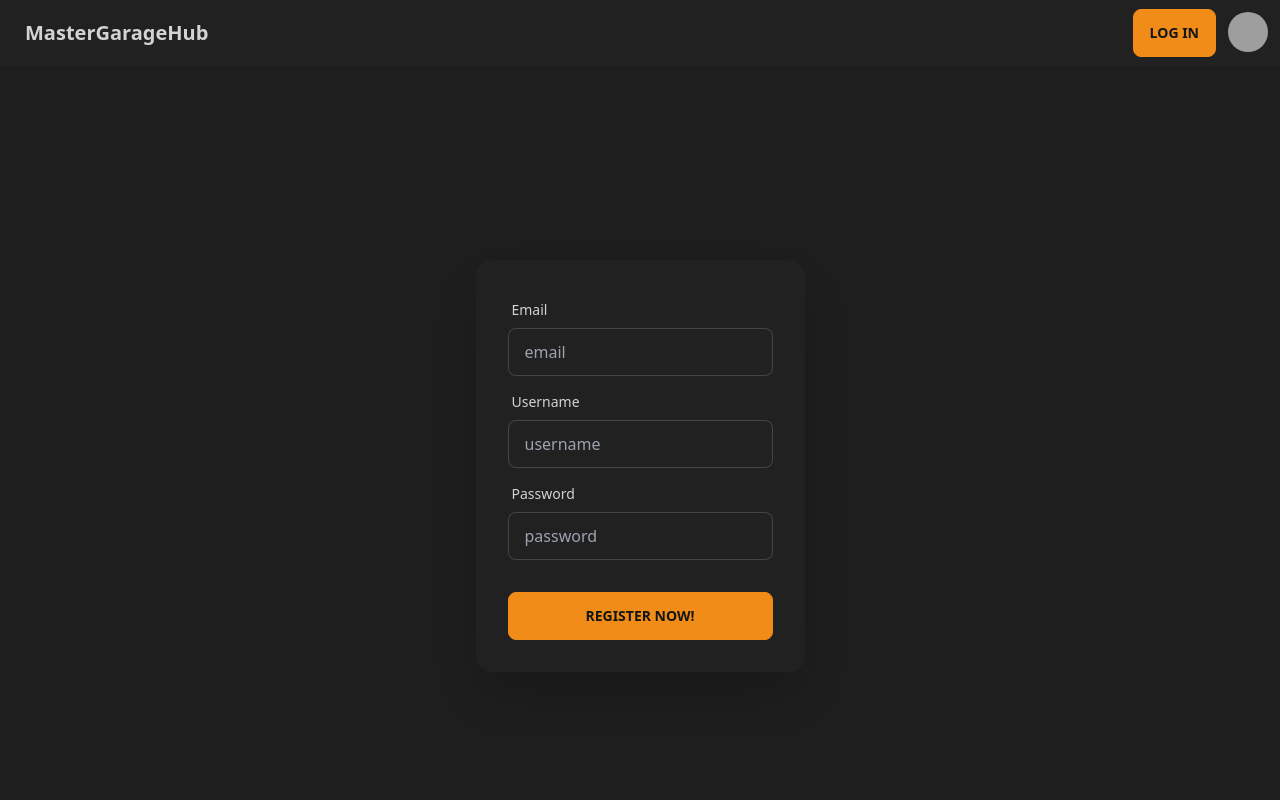
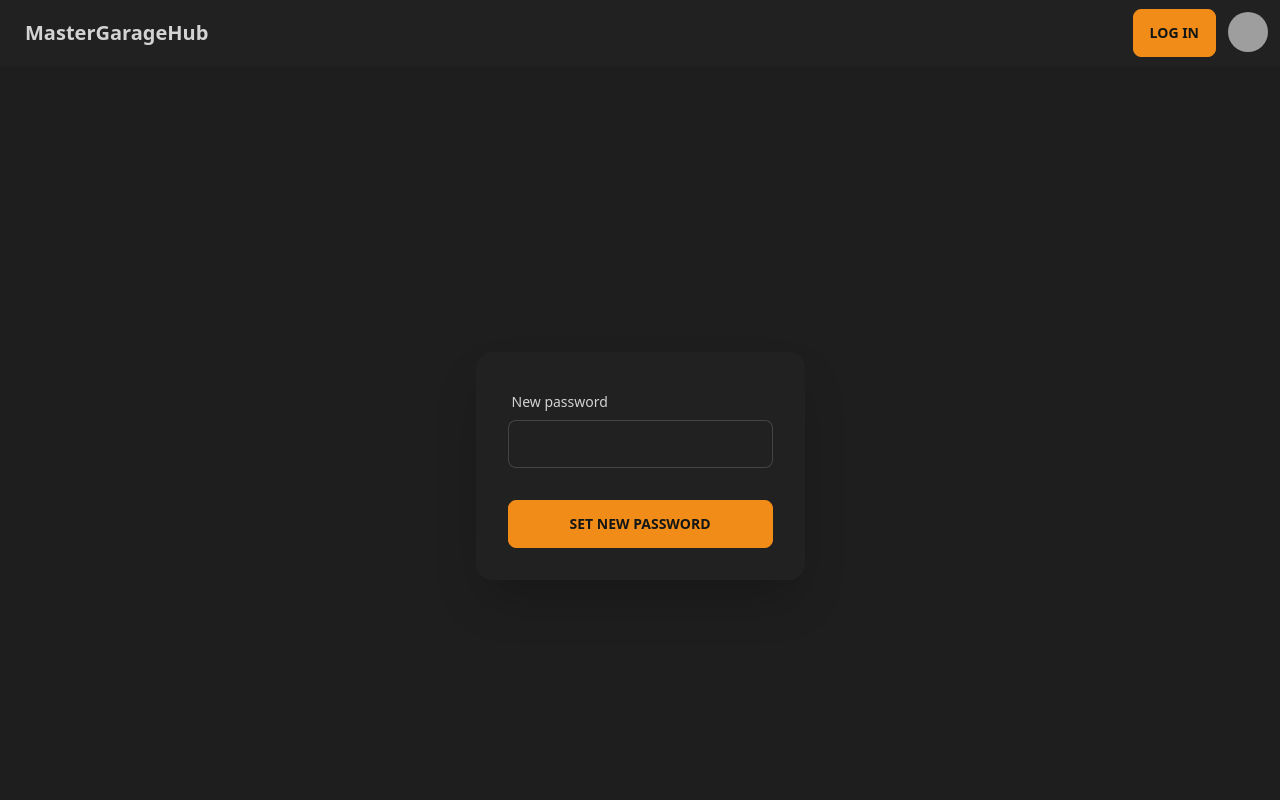
Before and after one commit to krzymich24/SecApp-repo, a React (Vite) app in the folder react/: page /#/recovery/1 in a window 1280 px wide. Shown: the top 800 px of the page. Built offline with nearby package versions, Linux system fonts and the light colour scheme; grey boxes are pictures that could not be loaded.

Commit message:
Add set new password

```diff
--- a/react/src/components/ResetPassword.tsx
+++ b/react/src/components/ResetPassword.tsx
@@ -1,64 +1,52 @@
 import { useState } from 'react';
 import { useParams } from "react-router-dom";
+import { API } from "../api";
 
 export function ResetPassword() {
   const { token } = useParams();
-  const [username, setUsername] = useState<string>();
+  const [password, setPassword] = useState<string>('');
+
+  const setNewPassword = async () => {
+    try {
+      console.log('Password:', password);
+       const { data } = await API.put(`/person/reset?password=${password}`, { password });
+       console.log(data);
+    } catch (e) {
+      console.error((e as Error).message);
+    }
+  };
 
   return (
-    <>
     <div className="hero min-h-screen bg-base-200">
       <div className="hero-content flex-col lg:flex-row-reverse">
-          <div className="card w-full max-w-sm flex-shrink-0 bg-base-100 shadow-2xl">
-            <form className="card-body">
+        <div className="card w-full max-w-sm shrink-0 bg-base-100 shadow-2xl">
+          <form
+            className="card-body"
+            onSubmit={(e) => {
+              e.preventDefault();
+            }}
+          >
             <div className="form-control">
               <label className="label">
-                  <span className="label-text">Email</span>
+                <span className="label-text">New password</span>
               </label>
               <input
-                  type="email"
-                  placeholder="email"
-                  className="input input-bordered"
+                type="password"
+                placeholder=""
+                className="input-bordered input"
                 required
-                  onChange={(event) => {
-                    setUsername(event.target.value);
-                  }}
+                value={password}
+                onChange={(e) => setPassword(e.target.value)}
               />
             </div>
-              <div className="form-control">
-                <label className="label">
-                  <span className="label-text">Username</span>
-                </label>
-                <input
-                  type="email"
-                  placeholder="username"
-                  className="input input-bordered"
-                  required
-                  onChange={(event) => {
-                    setUsername(event.target.value);
-                  }}
-                />
-              </div>
-              <div className="form-control">
-                <label className="label">
-                  <span className="label-text">Password</span>
-                </label>
-                <input type="password" placeholder="password" className="input input-bordered" required />
-              </div>
             <div className="form-control mt-6">
-                <button
-                  className="btn btn-primary"
-                  onClick={() => {
-                    console.log({ username });
-                  }}
-                >
-                  Register Now!
+              <button className="btn-primary btn" type="button" onClick={setNewPassword}>
+                Set new password
               </button>
             </div>
           </form>
         </div>
       </div>
     </div>
-    </>
   );
 }
```
Also changed, not shown: 2 other files (tests, documents, lock files or other folders). Lines whose indentation alone changed are shown as unchanged.
